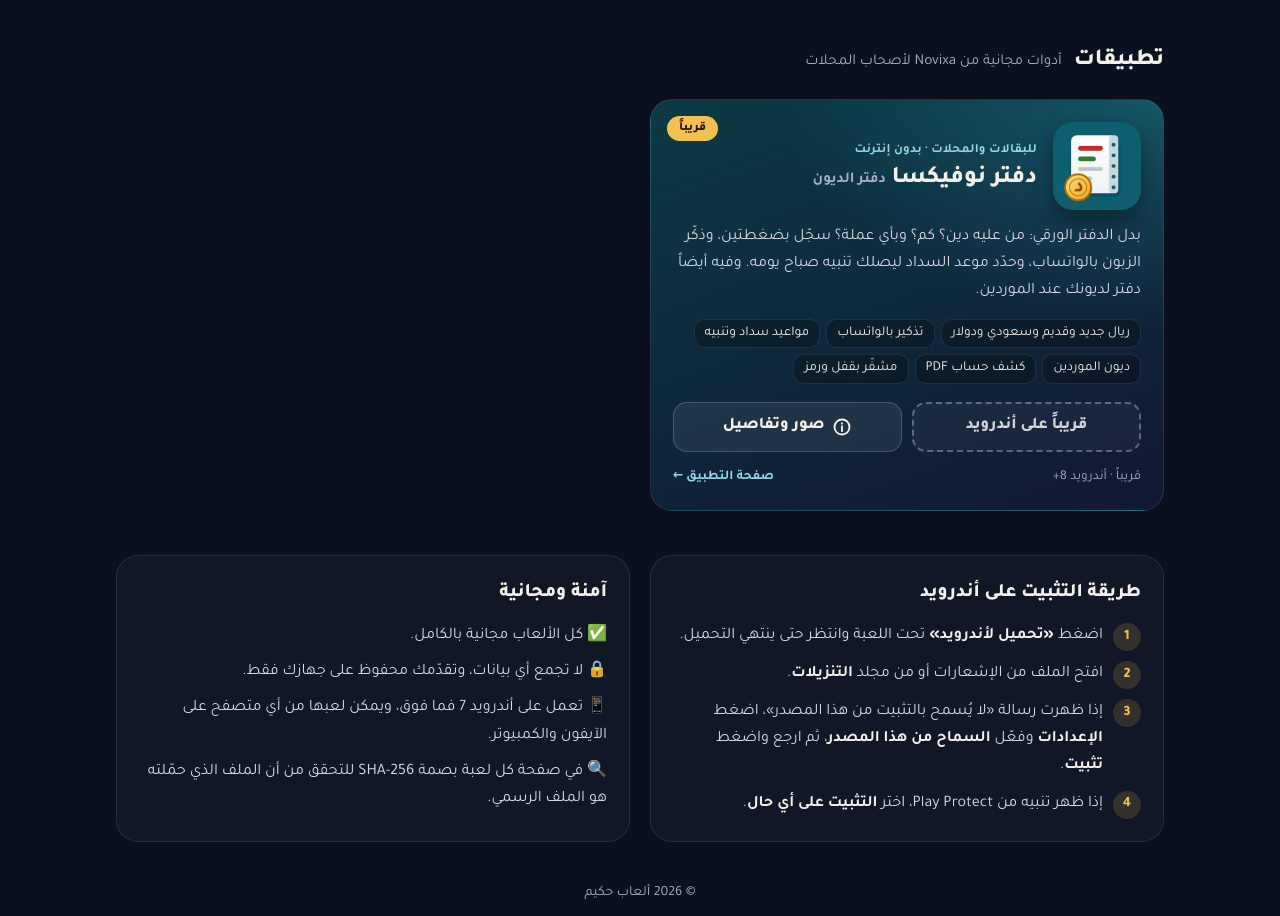
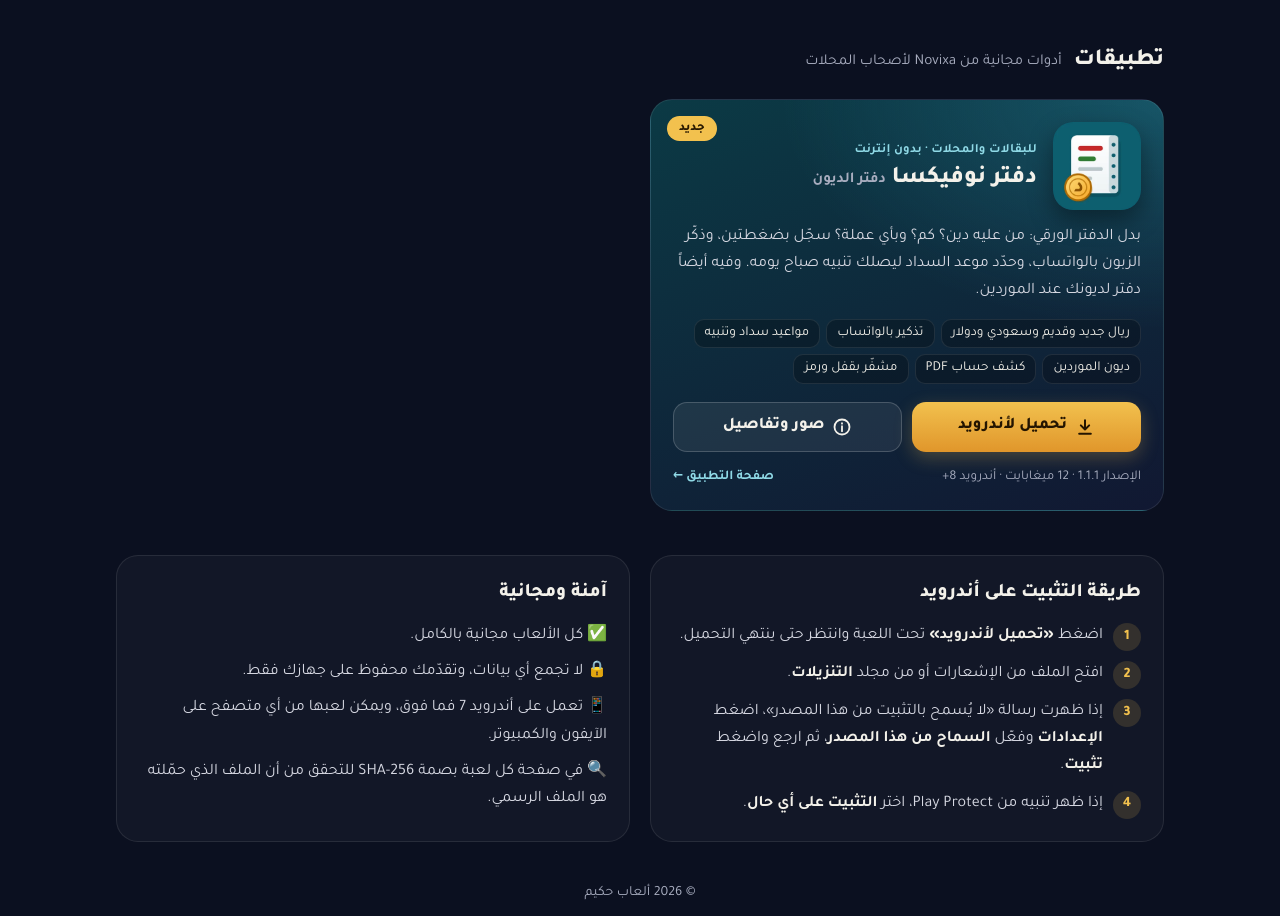
Before and after one commit to momabdu7777-maker/hakim-games, a plain HTML site: page index.html in a window 1280 px wide. Shown: the part 1141-2057 px from the top of the page. Drawn offline with Linux system fonts and the light colour scheme.

Commit message:
دفتر نوفيكسا 1.1.1: إعادة زر التحميل
Co-Authored-By: Claude Opus 5.5 <noreply@anthropic.com>

```diff
--- a/index.html
+++ b/index.html
@@ -388,7 +388,7 @@ footer{text-align:center;color:var(--muted);font-size:.88rem;padding:40px 0 calc
 
   <!-- ===== دفتر نوفيكسا ===== -->
   <article class="game dafter">
-    <span class="badge">قريباً</span>
+    <span class="badge">جديد</span>
     <div class="top">
       <img src="icons/dafter.webp" alt="أيقونة دفتر نوفيكسا" width="88" height="88">
       <div>
@@ -399,10 +399,10 @@ footer{text-align:center;color:var(--muted);font-size:.88rem;padding:40px 0 calc
     <p>بدل الدفتر الورقي: من عليه دين؟ كم؟ وبأي عملة؟ سجّل بضغطتين، وذكّر الزبون بالواتساب، وحدّد موعد السداد ليصلك تنبيه صباح يومه. وفيه أيضاً دفتر لديونك عند الموردين.</p>
     <ul class="facts"><li>ريال جديد وقديم وسعودي ودولار</li><li>تذكير بالواتساب</li><li>مواعيد سداد وتنبيه</li><li>ديون الموردين</li><li>كشف حساب PDF</li><li>مشفّر بقفل ورمز</li></ul>
     <div class="actions">
-      <span class="btn btn-soon" role="note">قريباً على أندرويد</span>
+      <a class="btn btn-dl" href="https://momabdu7777-maker.github.io/dafter/dafter.apk" download><svg viewBox="0 0 24 24" fill="none" stroke="currentColor" stroke-width="2.4" stroke-linecap="round" stroke-linejoin="round"><path d="M12 4v11m-5-5 5 5 5-5M5 20h14"/></svg>تحميل لأندرويد</a>
       <a class="btn btn-page" href="https://momabdu7777-maker.github.io/dafter/"><svg viewBox="0 0 24 24" fill="none" stroke="currentColor" stroke-width="2.2" stroke-linecap="round" stroke-linejoin="round"><circle cx="12" cy="12" r="9"/><path d="M12 11v6M12 7.5v.5"/></svg>صور وتفاصيل</a>
     </div>
-    <div class="meta"><span>قريباً · أندرويد 8+</span><a href="https://momabdu7777-maker.github.io/dafter/">صفحة التطبيق ←</a></div>
+    <div class="meta"><span>الإصدار 1.1.1 · 12 ميغابايت · أندرويد 8+</span><a href="https://momabdu7777-maker.github.io/dafter/">صفحة التطبيق ←</a></div>
   </article>
 
 </div>
```
